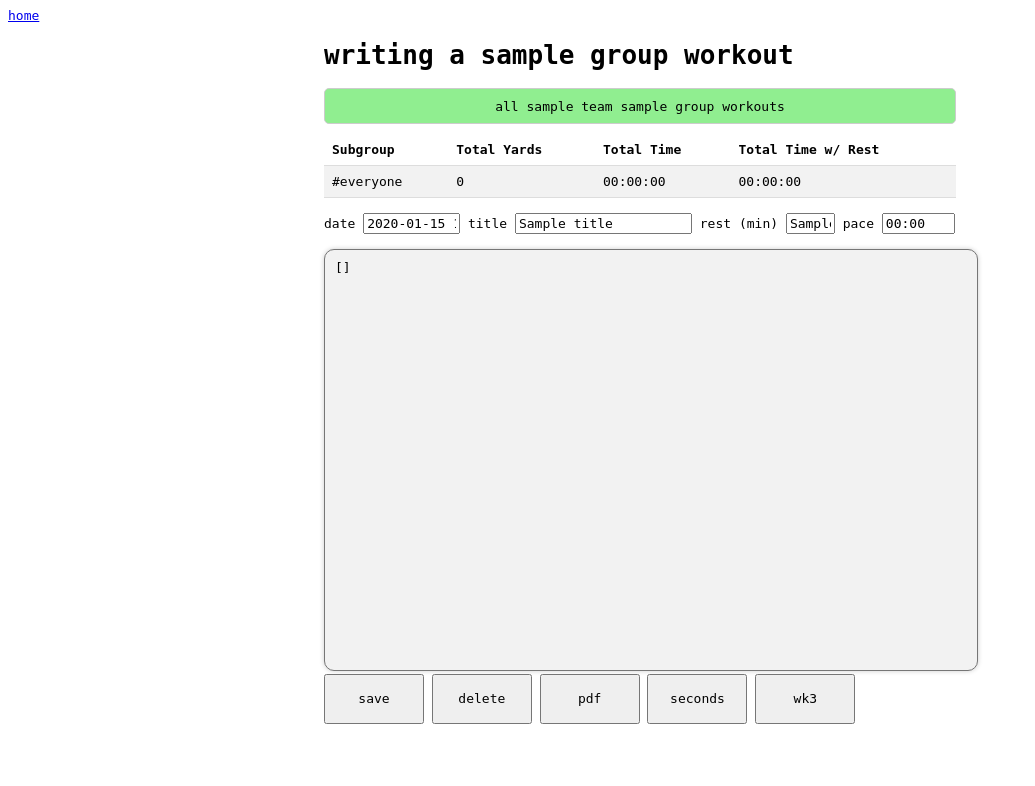
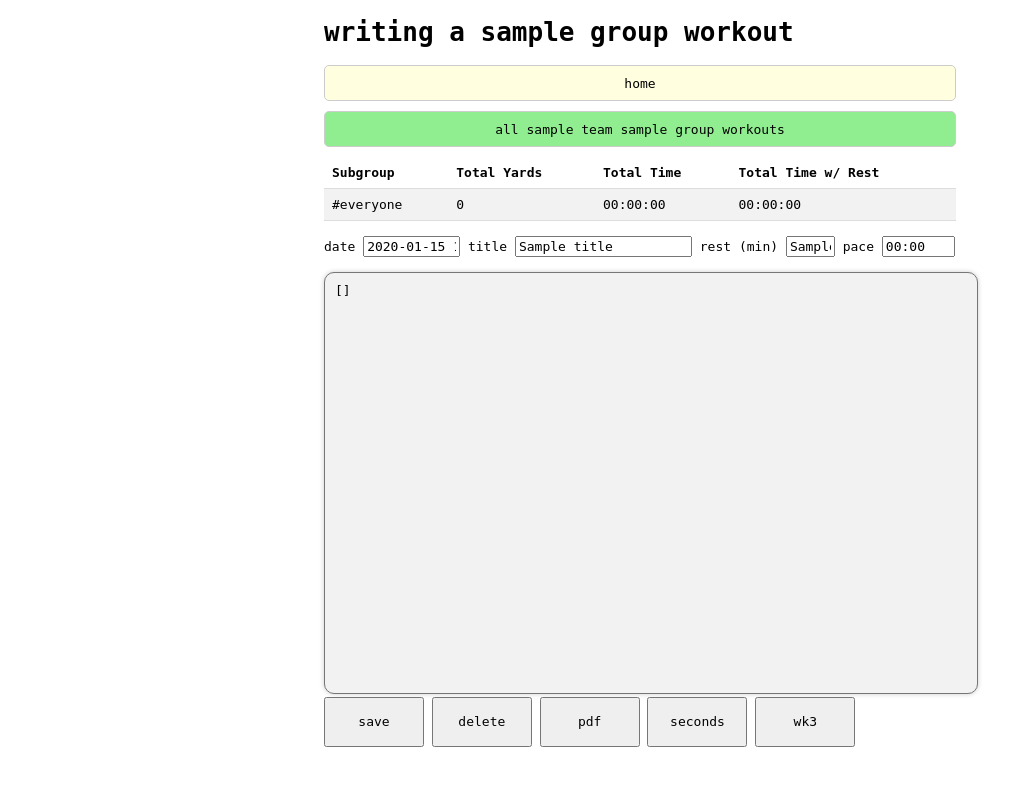
Before and after one commit to bwhybel/workout, a Flask app: template templates/workout_writer.html in a window 1280 px wide. Shown: the top 786 px of the page, without its empty margins (0-1035 px from the left). Run offline with Flask 3, Linux system fonts and the light colour scheme; the template is opened without the code that fills it: most values are stand-ins (such as "Sample title", 1, 10 or a date in 2020); some libraries are stand-ins or nearby versions.

Commit message:
add more button type things

```diff
--- a/templates/base.html
+++ b/templates/base.html
@@ -21,9 +21,6 @@
     </style>
   </head>
   <body style="font-family: monospace">
-    <nav>
-      <a href={{ url_for('index') }}>home</a>
-    </nav>
     <div class="content" style="font-family: monospace">
       {% block content %} {% endblock %}
     </div>
--- a/templates/workout_writer.html
+++ b/templates/workout_writer.html
@@ -29,6 +29,17 @@ textarea {
   resize: none;
 }
 
+.go_home {
+    margin-bottom: 10px;
+    padding: 10px;
+    text-align: center;
+    border: 1px solid #ccc;
+    background-color: #ffffe0;
+    border-radius: 5px;
+    cursor: pointer;
+    height: 14px;
+}
+
 .go_to_workouts {
   margin-bottom: 10px;
   padding: 10px;
@@ -45,6 +56,7 @@ textarea {
 {% if not group %}
 <p> uhh this isn't an actual group you can write workouts for </p>
 {% else %}
+<div onclick="go_to_url('{{ url_for('index') }}')" class="go_home">home</div>
 <div onclick="go_to_url('{{ url_for('workouts', group_id=group['id']) }}')" class="go_to_workouts">all {{ team['name'].lower() }} {{ group['name'].lower() }} workouts</div>
 <table id="summaryTable">
     <tr>
```
Also changed, not shown: templates/workouts_view.html (+10 -0 lines).
